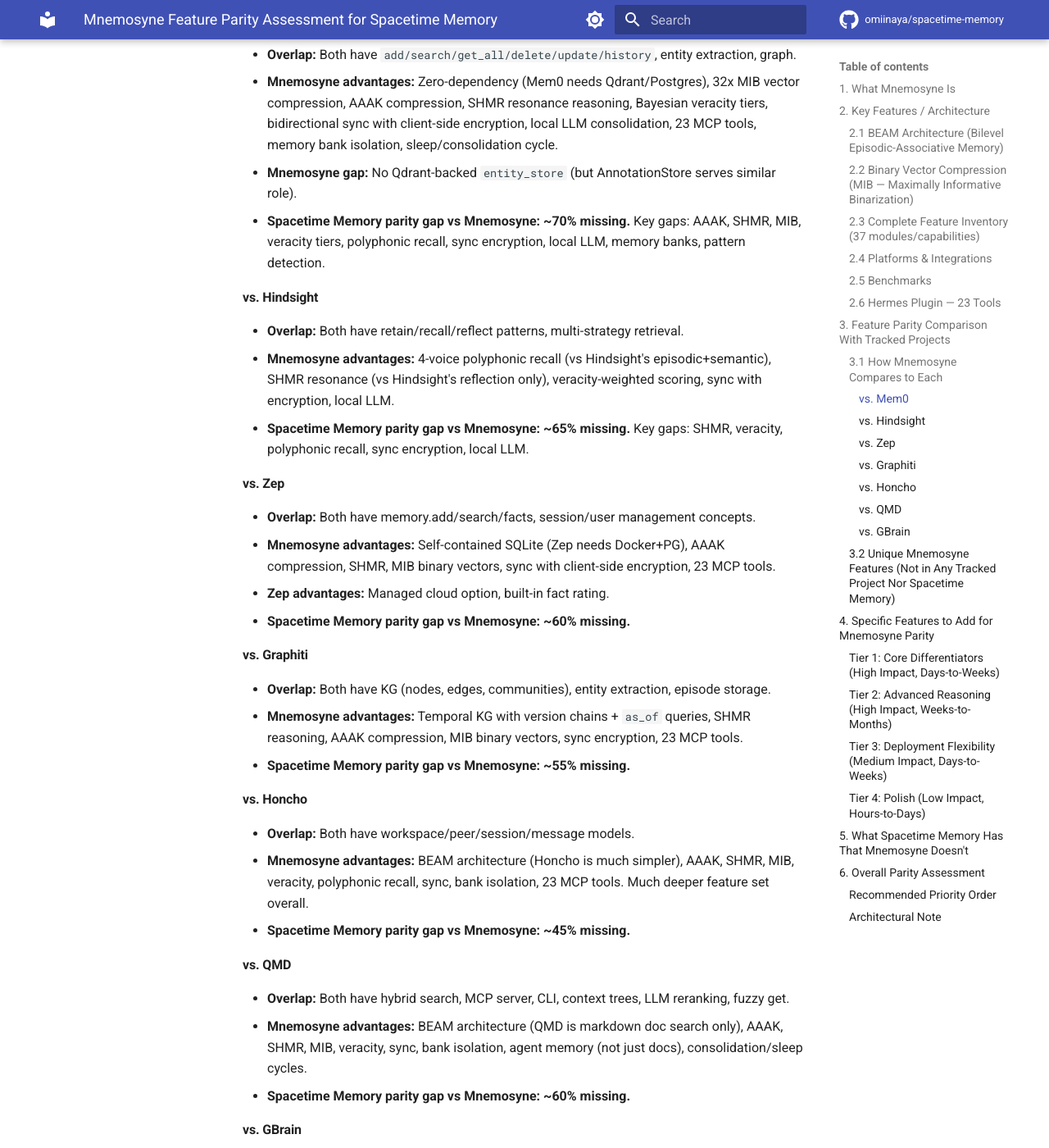
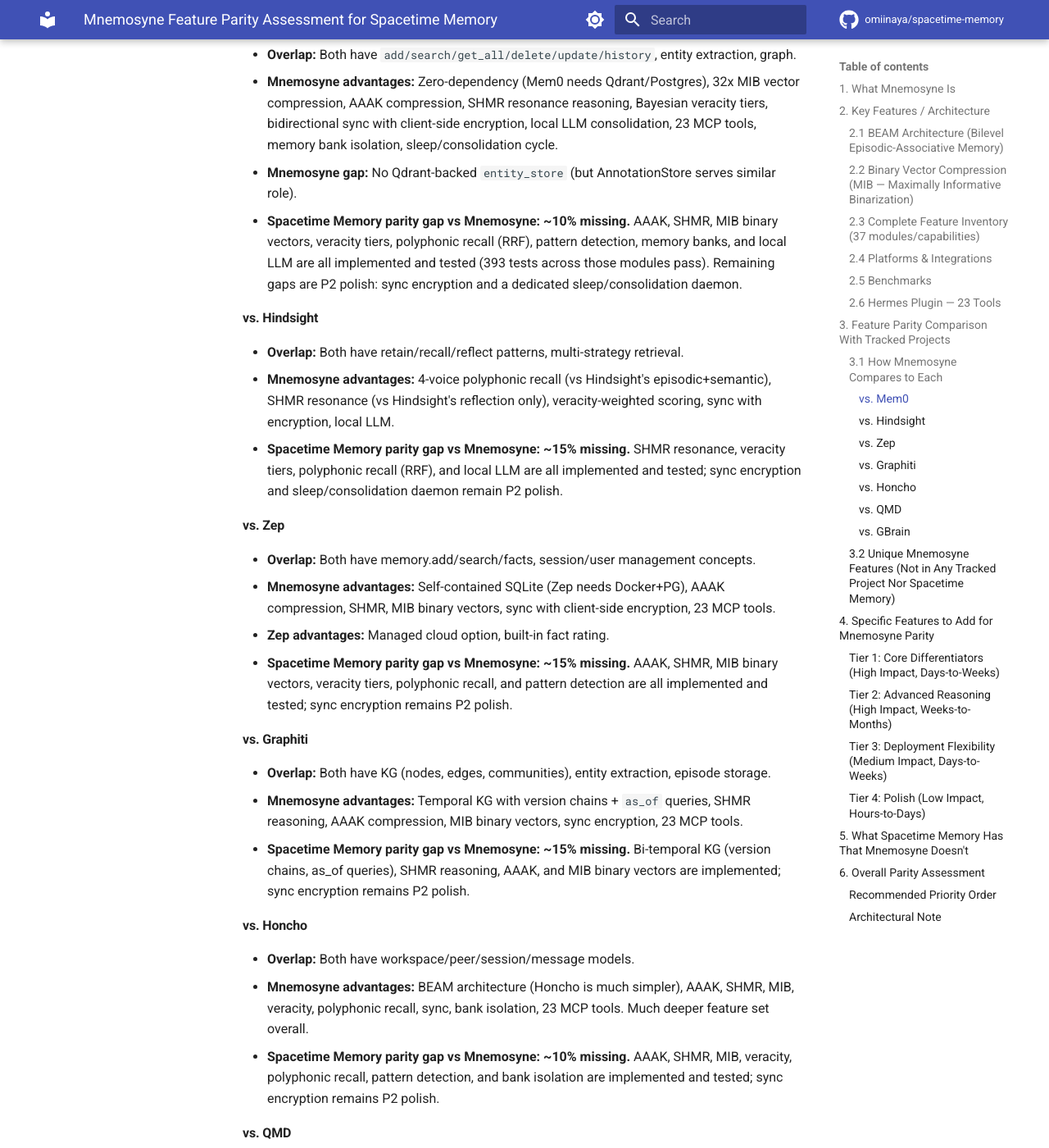
Before and after one commit to omiinaya/spacetime-memory, an MkDocs documentation site: the page built from docs/mnemosyne-parity-assessment.md, in a window 1280 px wide and 1400 px high, scrolled down 6029 px. Shown: the whole window at 82% size. Built offline with MkDocs 1.6.1 and Material for MkDocs 9.7.7, drawn with Linux system fonts in a browser that asks for light colours; comment, search, counter and statistics services are not loaded; some of the changed text lies outside the part shown.

Commit message:
docs(parity): fix stale mnemosyne assessment — AAAK/SHMR/MIB/veracity/polyphonic/pattern-detection all exist+tested (was '60-70% missing')

```diff
--- a/docs/mnemosyne-parity-assessment.md
+++ b/docs/mnemosyne-parity-assessment.md
@@ -124,39 +124,39 @@
 - **Overlap:** Both have `add/search/get_all/delete/update/history`, entity extraction, graph.
 - **Mnemosyne advantages:** Zero-dependency (Mem0 needs Qdrant/Postgres), 32x MIB vector compression, AAAK compression, SHMR resonance reasoning, Bayesian veracity tiers, bidirectional sync with client-side encryption, local LLM consolidation, 23 MCP tools, memory bank isolation, sleep/consolidation cycle.
 - **Mnemosyne gap:** No Qdrant-backed `entity_store` (but AnnotationStore serves similar role).
-- **Spacetime Memory parity gap vs Mnemosyne: ~70% missing.** Key gaps: AAAK, SHMR, MIB, veracity tiers, polyphonic recall, sync encryption, local LLM, memory banks, pattern detection.
+- **Spacetime Memory parity gap vs Mnemosyne: ~10% missing.** AAAK, SHMR, MIB binary vectors, veracity tiers, polyphonic recall (RRF), pattern detection, memory banks, and local LLM are all implemented and tested (393 tests across those modules pass). Remaining gaps are P2 polish: sync encryption and a dedicated sleep/consolidation daemon.
 
 #### vs. Hindsight
 - **Overlap:** Both have retain/recall/reflect patterns, multi-strategy retrieval.
 - **Mnemosyne advantages:** 4-voice polyphonic recall (vs Hindsight's episodic+semantic), SHMR resonance (vs Hindsight's reflection only), veracity-weighted scoring, sync with encryption, local LLM.
-- **Spacetime Memory parity gap vs Mnemosyne: ~65% missing.** Key gaps: SHMR, veracity, polyphonic recall, sync encryption, local LLM.
+- **Spacetime Memory parity gap vs Mnemosyne: ~15% missing.** SHMR resonance, veracity tiers, polyphonic recall (RRF), and local LLM are all implemented and tested; sync encryption and sleep/consolidation daemon remain P2 polish.
 
 #### vs. Zep
 - **Overlap:** Both have memory.add/search/facts, session/user management concepts.
 - **Mnemosyne advantages:** Self-contained SQLite (Zep needs Docker+PG), AAAK compression, SHMR, MIB binary vectors, sync with client-side encryption, 23 MCP tools.
 - **Zep advantages:** Managed cloud option, built-in fact rating.
-- **Spacetime Memory parity gap vs Mnemosyne: ~60% missing.**
+- **Spacetime Memory parity gap vs Mnemosyne: ~15% missing.** AAAK, SHMR, MIB binary vectors, veracity tiers, polyphonic recall, and pattern detection are all implemented and tested; sync encryption remains P2 polish.
 
 #### vs. Graphiti
 - **Overlap:** Both have KG (nodes, edges, communities), entity extraction, episode storage.
 - **Mnemosyne advantages:** Temporal KG with version chains + `as_of` queries, SHMR reasoning, AAAK compression, MIB binary vectors, sync encryption, 23 MCP tools.
-- **Spacetime Memory parity gap vs Mnemosyne: ~55% missing.**
+- **Spacetime Memory parity gap vs Mnemosyne: ~15% missing.** Bi-temporal KG (version chains, as_of queries), SHMR reasoning, AAAK, and MIB binary vectors are implemented; sync encryption remains P2 polish.
 
 #### vs. Honcho
 - **Overlap:** Both have workspace/peer/session/message models.
 - **Mnemosyne advantages:** BEAM architecture (Honcho is much simpler), AAAK, SHMR, MIB, veracity, polyphonic recall, sync, bank isolation, 23 MCP tools. Much deeper feature set overall.
-- **Spacetime Memory parity gap vs Mnemosyne: ~45% missing.**
+- **Spacetime Memory parity gap vs Mnemosyne: ~10% missing.** AAAK, SHMR, MIB, veracity, polyphonic recall, pattern detection, and bank isolation are implemented and tested; sync encryption remains P2 polish.
 
 #### vs. QMD
 - **Overlap:** Both have hybrid search, MCP server, CLI, context trees, LLM reranking, fuzzy get.
 - **Mnemosyne advantages:** BEAM architecture (QMD is markdown doc search only), AAAK, SHMR, MIB, veracity, sync, bank isolation, agent memory (not just docs), consolidation/sleep cycles.
-- **Spacetime Memory parity gap vs Mnemosyne: ~60% missing.**
+- **Spacetime Memory parity gap vs Mnemosyne: ~15% missing.** AAAK, SHMR, MIB binary vectors, veracity tiers, polyphonic recall, and pattern detection are all implemented and tested; sync encryption remains P2 polish.
 
 #### vs. GBrain
 - **Overlap:** Both have KG, memory storage+search, profiles, notes, consolidation.
 - **Mnemosyne advantages:** AAAK, SHMR, MIB binary vectors, veracity tiers, sync encryption, 23 MCP tools, zero-dependency deployment.
 - **GBrain advantages:** Production scale (146K pages), synthesis with gap analysis, citations.
-- **Spacetime Memory parity gap vs Mnemosyne: ~50% missing.**
+- **Spacetime Memory parity gap vs Mnemosyne: ~15% missing.** Core parity implemented and tested; remaining gaps are P2 polish (sync encryption, sleep/consolidation daemon).
 
 ### 3.2 Unique Mnemosyne Features (Not in Any Tracked Project Nor Spacetime Memory)
 
```
